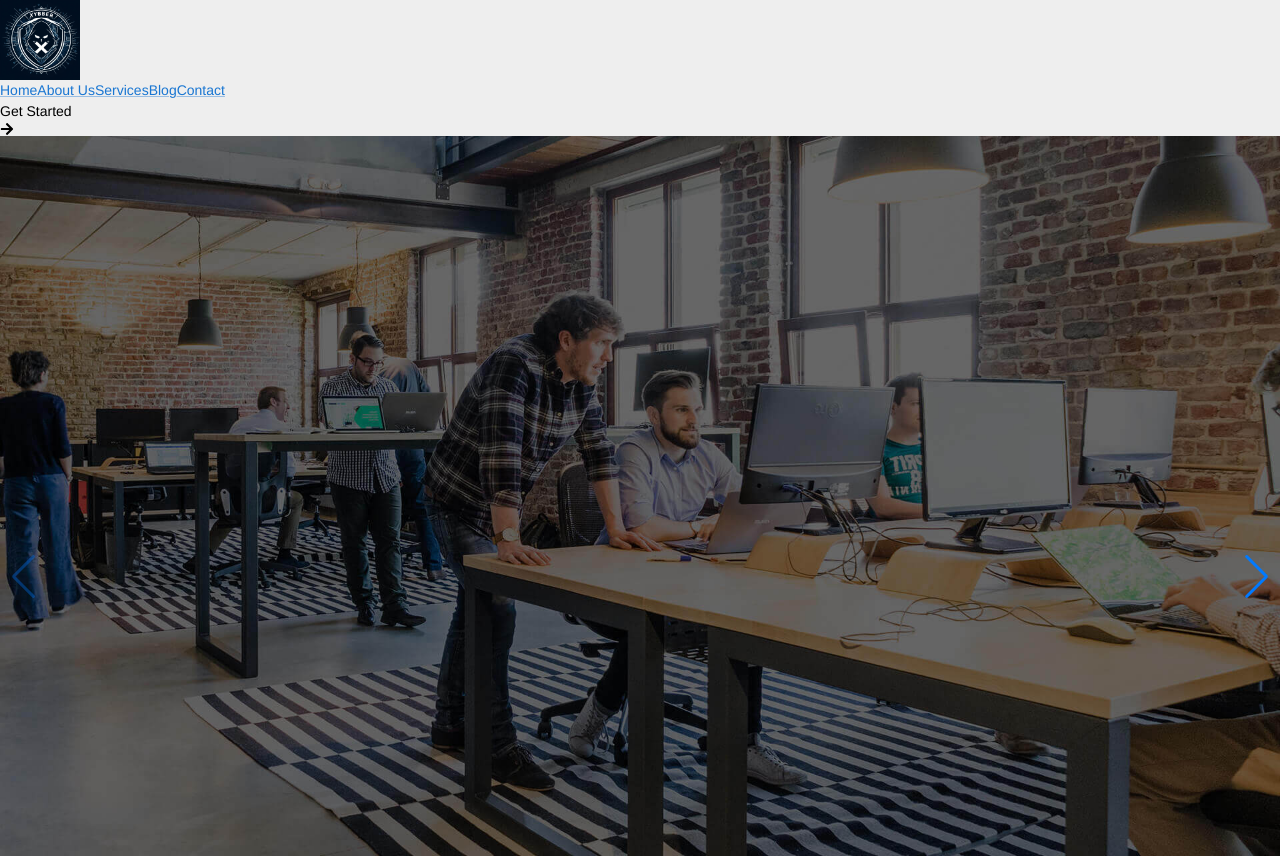
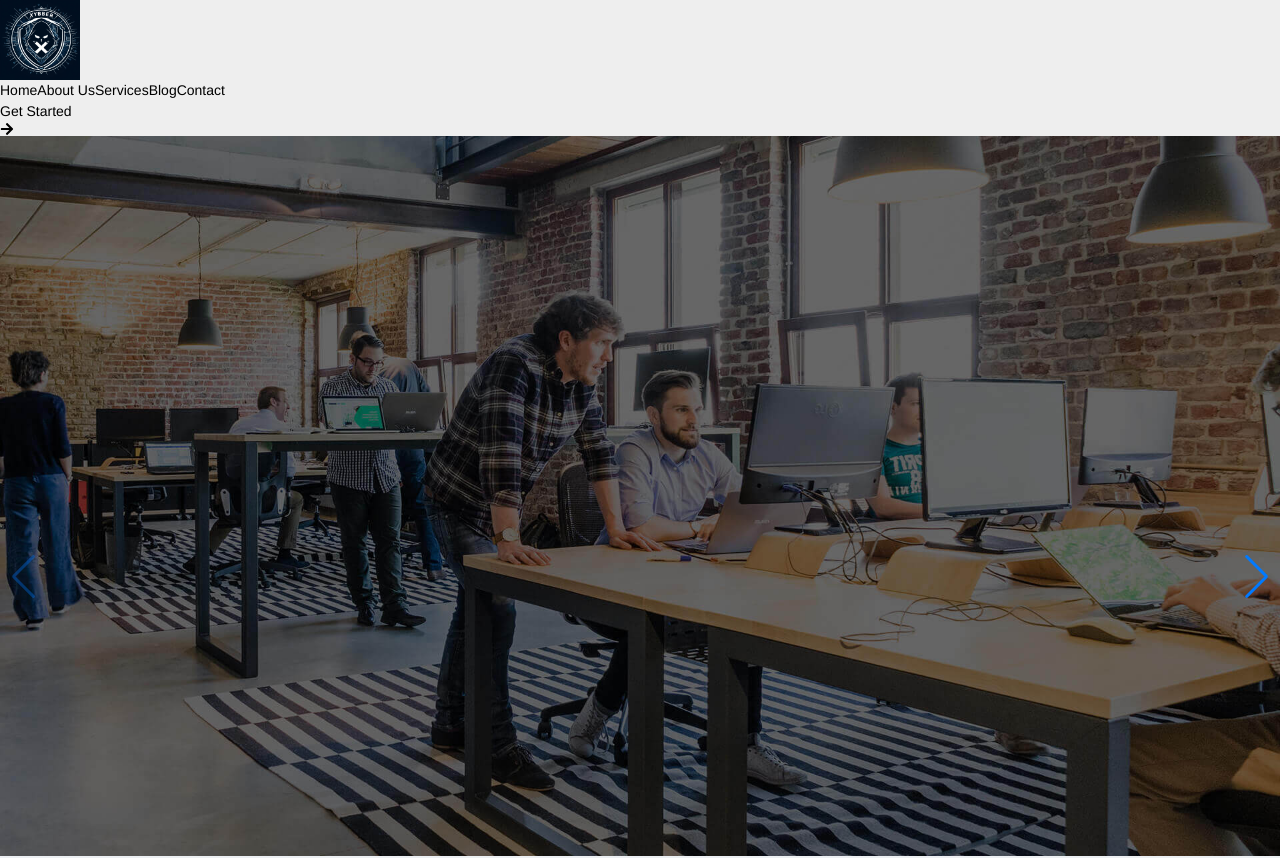
Before and after one commit to jakariamasum/Xyber, a React (Vite) app: page / in a window 1280 px wide. Shown: the top 858 px of the page. Built offline with nearby package versions, Linux system fonts and the light colour scheme.

Commit message:
error fixed

```diff
--- a/src/components/Navbar/Navbar.jsx
+++ b/src/components/Navbar/Navbar.jsx
@@ -1,4 +1,3 @@
-import { Link } from "@mui/material";
 import Button from "../Button/Button";
 
 const Navbar = () => {
@@ -7,11 +6,11 @@ const Navbar = () => {
             <div className="mx-28 flex justify-between items-center">
                 <img src="/public/logo.jpeg" alt="" width={80} height={80} />
                 <nav className="flex gap-10">
-                    <Link to='/' className="text-white text-lg text-decoration-none hover:text-[#ff7425] cursor-pointer">Home</Link>
-                    <Link to='/about' className="text-white text-lg text-decoration-none hover:text-[#ff7425] cursor-pointer">About Us</Link>
-                    <Link to='/services' className="text-white text-lg text-decoration-none hover:text-[#ff7425] cursor-pointer">Services</Link>
-                    <Link to='/blog' className="text-white text-lg text-decoration-none hover:text-[#ff7425] cursor-pointer">Blog</Link>
-                    <Link to='/contact' className="text-white text-lg text-decoration-none hover:text-[#ff7425] cursor-pointer">Contact</Link>
+                    <a to='/' className="text-white text-lg text-decoration-none hover:text-[#ff7425] cursor-pointer">Home</a>
+                    <a to='/about' className="text-white text-lg text-decoration-none hover:text-[#ff7425] cursor-pointer">About Us</a>
+                    <a to='/services' className="text-white text-lg text-decoration-none hover:text-[#ff7425] cursor-pointer">Services</a>
+                    <a to='/blog' className="text-white text-lg text-decoration-none hover:text-[#ff7425] cursor-pointer">Blog</a>
+                    <a to='/contact' className="text-white text-lg text-decoration-none hover:text-[#ff7425] cursor-pointer">Contact</a>
                 </nav>
                 <Button />
             </div>
--- a/src/components/Testimonials/TestimonialCard.jsx
+++ b/src/components/Testimonials/TestimonialCard.jsx
@@ -1,9 +1,14 @@
 const TestimonialCard = ({ img, name, position, review }) => {
+    const imageSize = {
+        width: '100px',
+        height: '100px',
+    };
+
     return (
         <div className='p-4 bg-white rounded-lg'>
-            <p className='w-[350px] text-[#7F7F7F]'>"{review}"</p>
+            <p className='text-[#7F7F7F]'>"{review}"</p>
             <div className='flex gap-2 items-center mt-5'>
-                <img src={img} alt="" />
+                <img src={img} alt="" style={imageSize} className="rounded-full" />
                 <div>
                     <h2 className='text-2xl font-bold mt-4'>{name}</h2>
                     <p className="text-[#FF7425]"><i>{position}</i></p>
--- a/src/components/Testimonials/Testimonials.jsx
+++ b/src/components/Testimonials/Testimonials.jsx
@@ -1,6 +1,7 @@
 import { Swiper, SwiperSlide } from 'swiper/react';
 import 'swiper/css';
 import 'swiper/css/pagination';
+import './styles.css'
 import { Pagination } from 'swiper/modules';
 import TestimonialCard from './TestimonialCard';
 import user1 from '../../assets/user1.png'
@@ -8,24 +9,15 @@ import user2 from '../../assets/user2.png'
 import user3 from '../../assets/user3.png'
 import Title from '../Title/Title';
 const Testimonials = () => {
-    const pagination = {
-        clickable: true,
-        renderBullet: function (index, className) {
-            return '<span class="' + className + '">' + (index + 1) + '</span>';
-        },
-    };
+
     return (
         <div className='bg-[#EDF0F3] px-32 py-20'>
             <div className='mb-10'>
                 <Title title={'What Our Client Says'} subtitle={'Testimonials'} />
             </div>
-            <Swiper
-                pagination={pagination}
-                modules={[Pagination]}
-                className="mySwiper"
-            >
+            <Swiper pagination={true} modules={[Pagination]} className="mySwiper">
                 <SwiperSlide>
-                    <div className='grid grid-cols-3 gap-6'>
+                    <div className='grid grid-cols-3 gap-4'>
                         <TestimonialCard img={user1} review={'Lorem ipsum dolor, sit amet consectetur adipisicing elit. Quod corrupti blanditiis sit enim omnis explicabo provident nisi eius facere! Odio molestiae quis ut. Accusamus rem aspernatur tempore architecto ut consequuntur?'} position={'Web Designer'} name={'Mark Champman'} />
                         <TestimonialCard img={user2} review={'Lorem ipsum dolor, sit amet consectetur adipisicing elit. Quod corrupti blanditiis sit enim omnis explicabo provident nisi eius facere! Odio molestiae quis ut. Accusamus rem aspernatur tempore architecto ut consequuntur?'} position={'Software Engineer'} name={'John Walker'} />
                         <TestimonialCard img={user3} review={'Lorem ipsum dolor, sit amet consectetur adipisicing elit. Quod corrupti blanditiis sit enim omnis explicabo provident nisi eius facere! Odio molestiae quis ut. Accusamus rem aspernatur tempore architecto ut consequuntur?'} position={'Web Developer'} name={'Darlene Dobertson'} />
--- /dev/null
+++ b/src/components/Testimonials/styles.css
@@ -0,0 +1,24 @@
+
+
+.swiper {
+  width: 100%;
+  height: 100%;
+}
+
+.swiper-slide {
+  text-align: center;
+  font-size: 18px;
+  background: #EDF0F3;
+
+  /* Center slide text vertically */
+  display: flex;
+  justify-content: center;
+  align-items: center;
+}
+
+/* .swiper-slide img {
+  display: block;
+  width: 100%;
+  height: 100%;
+  object-fit: cover;
+} */
```
